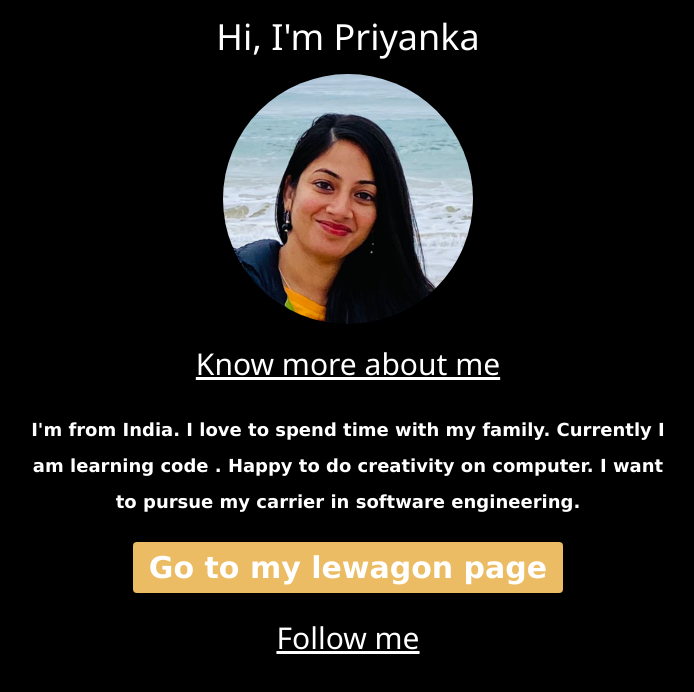
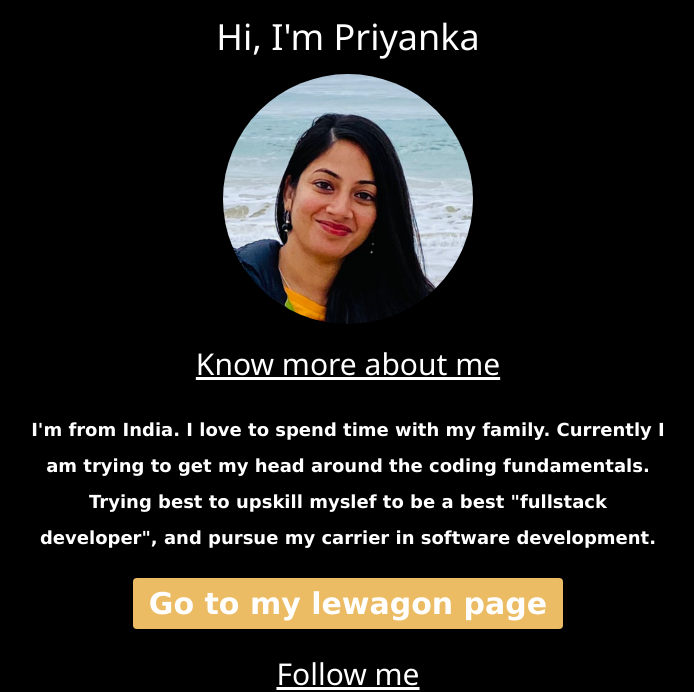
Before and after one commit to priyankasah296/profile, a plain HTML site: page index.html in a window 1280 px wide. Shown: the top 692 px of the page, without its empty margins (292-986 px from the left). Drawn offline with nearby package versions, Linux system fonts and the light colour scheme.

Commit message:
Submitting my work to Kitt

```diff
--- a/index.html
+++ b/index.html
@@ -20,7 +20,7 @@
       <div class="card">
         <h2>Know more about me</h2>
         <p class="text-colour">I'm from India. I love to spend time with my family.
-          Currently I am learning code . Happy to do creativity on computer. I want to pursue my carrier in software engineering.</p>
+          Currently I am trying to get my head around the coding fundamentals. Trying best to upskill myslef to be a best "fullstack developer", and pursue my carrier in software development.</p>
       </div>
       <div class="card">
         <label for="Le Wagon page"></label>
```
